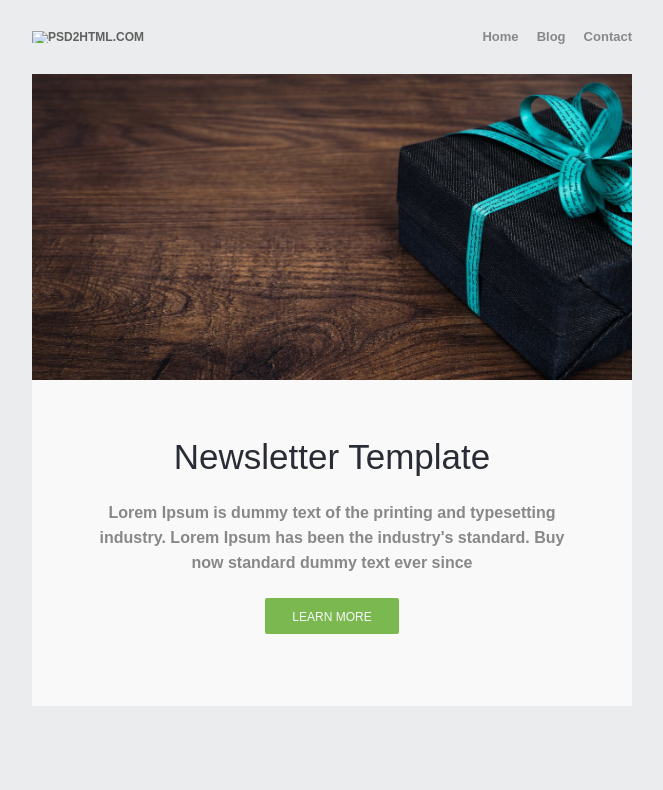
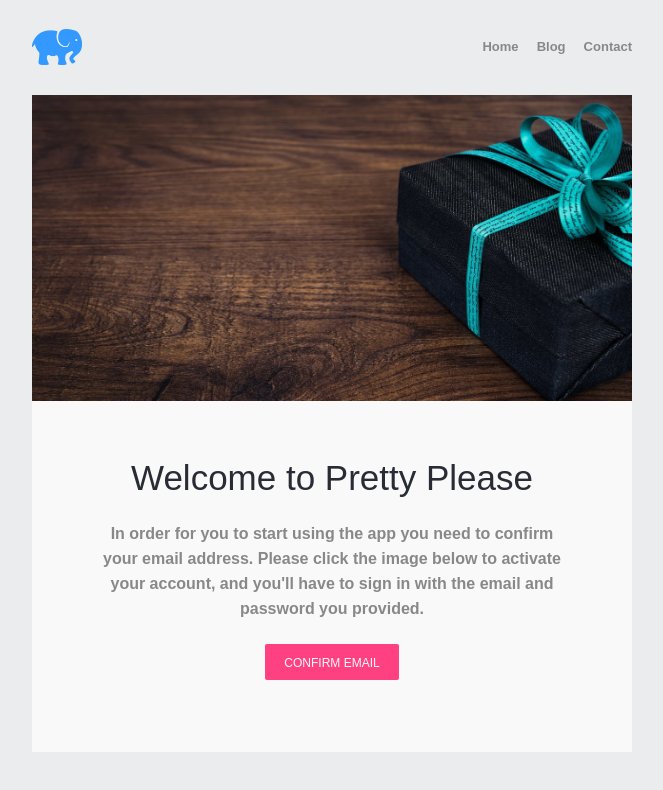
Before and after one commit to cbstodd/pretty_please_conf_email, a plain HTML site: page index.html in a window 1280 px wide. Shown: the whole page, without its empty margins (308-971 px from the left). Drawn offline with Linux system fonts and the light colour scheme.

Commit message:
Added images and copy

```diff
--- a/index.html
+++ b/index.html
@@ -2,7 +2,7 @@
 <html xmlns="http://www.w3.org/1999/xhtml">
 
 <head>
-    <title>Internal_email-29</title>
+    <title>Pretty Please - Confirmation Email</title>
     <meta http-equiv="Content-Type" content="text/html; charset=utf-8" />
     <meta name="viewport" content="width=device-width, initial-scale=1.0" />
     <style type="text/css">
@@ -162,8 +162,8 @@
                                                         <tr>
                                                             <td style="line-height:0;">
                                                                 <a target="_blank" style="text-decoration:none;" href="https://www.psd2html.com/">
-                                                                    <img src="images/logo.png" border="0" style="font:bold 12px/12px Arial, Helvetica, sans-serif; color:#606060;"
-                                                                        align="left" vspace="0" hspace="0" width="113" height="12"
+                                                                    <img src="elephant_blue.png" border="0" style="font:bold 12px/12px Arial, Helvetica, sans-serif; color:#606060;"
+                                                                        align="left" vspace="0" hspace="0" width="50"
                                                                         alt="PSD2HTML.COM" />
                                                                 </a>
                                                             </td>
@@ -209,14 +209,13 @@
                                             <tr>
                                                 <td data-color="title" data-size="size title" data-min="25" data-max="45" data-link-color="link title color" data-link-style="text-decoration:none; color:#292c34;"
                                                     class="title" align="center" style="font:35px/38px Arial, Helvetica, sans-serif; color:#292c34; padding:0 0 24px;">
-                                                    Newsletter Template
+                                                    Welcome to Pretty Please
                                                 </td>
                                             </tr>
                                             <tr>
-                                                <td data-color="text" data-size="size text" data-min="10" data-max="26" data-link-color="link text color" data-link-style="font-weight:bold; text-decoration:underline; color:#40aceb;"
+                                                <td data-color="text" data-size="size text" data-min="10" data-max="26" data-link-color="link text color" data-link-style="font-weight:bold; text-decoration:underline; color:#2196f3;"
                                                     align="center" style="font:bold 16px/25px Arial, Helvetica, sans-serif; color:#888; padding:0 0 23px;">
-                                                    Lorem Ipsum is dummy text of the printing and typesetting industry. Lorem Ipsum has been the industry's standard. Buy now
-                                                    standard dummy text ever since
+                                                    In order for you to start using the app you need to confirm your email address. Please click the image below to activate your account, and you'll have to sign in with the email and password you provided.
                                                 </td>
                                             </tr>
                                             <tr>
@@ -224,8 +223,8 @@
                                                     <table width="134" align="center" style="margin:0 auto;" cellpadding="0" cellspacing="0">
                                                         <tr>
                                                             <td data-bgcolor="bg-button" data-size="size button" data-min="10" data-max="16" class="btn" align="center" style="font:12px/14px Arial, Helvetica, sans-serif; color:#f8f9fb; text-transform:uppercase; mso-padding-alt:12px 10px 10px; border-radius:2px;"
-                                                                bgcolor="#7bb84f">
-                                                                <a target="_blank" style="text-decoration:none; color:#f8f9fb; display:block; padding:12px 10px 10px;" href="#">Learn More</a>
+                                                                bgcolor="#ff4081">
+                                                                <a target="_blank" style="text-decoration:none; color:#f8f9fb; display:block; padding:12px 10px 10px;" href="#">Confirm Email</a>
                                                             </td>
                                                         </tr>
                                                     </table>
```
Also changed, not shown: elephant_blue.png (added).
